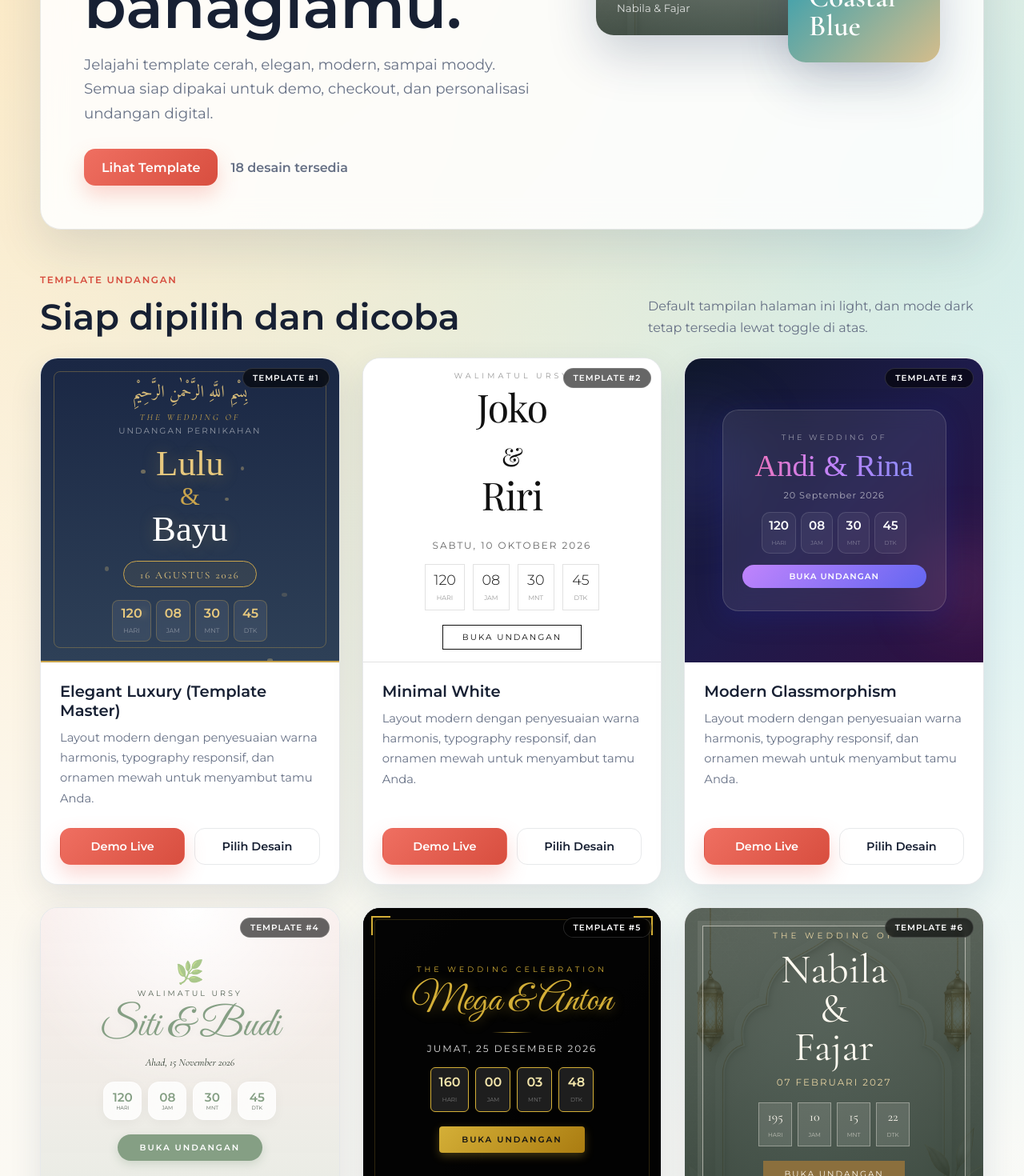
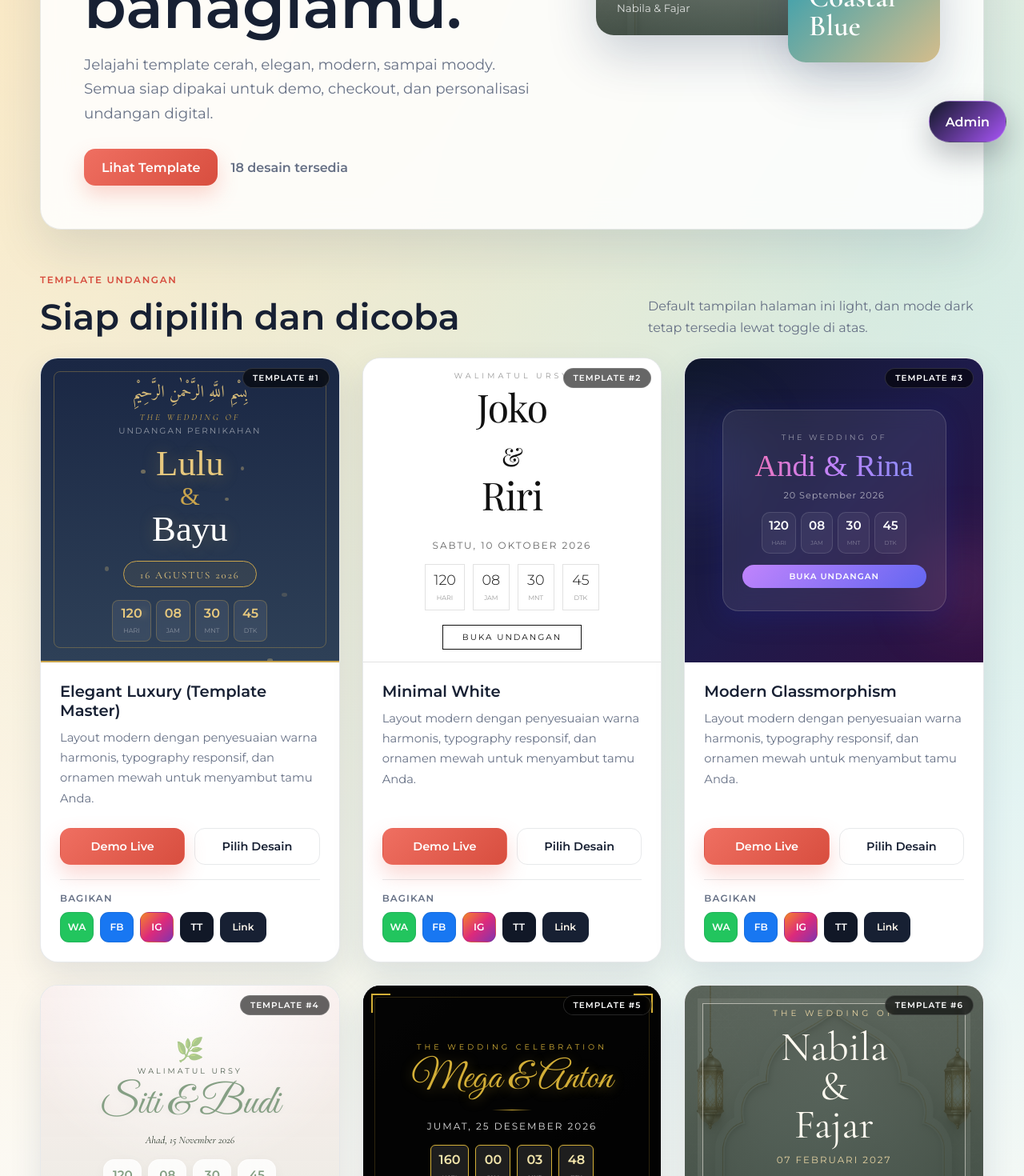
Before and after one commit to bayuwisnu92/undangan_universal, a React (Vite) app: page /templates in a window 1280 px wide. Shown: the part 600-2070 px from the top of the page at 80% size. Built offline with nearby package versions, Linux system fonts and the light colour scheme; a web font is replaced by a local one.

Commit message:
menambahkan tombol share dan floating button

```diff
--- a/src/index.css
+++ b/src/index.css
@@ -510,6 +510,78 @@ label {
   background: rgba(239, 111, 97, 0.08);
 }
 
+.catalog-share {
+  margin-top: 18px;
+  padding-top: 16px;
+  border-top: 1px solid var(--catalog-border);
+}
+
+.catalog-share > span {
+  display: block;
+  color: var(--catalog-muted);
+  font-size: 0.74rem;
+  font-weight: 800;
+  letter-spacing: 0.1em;
+  text-transform: uppercase;
+  margin-bottom: 10px;
+}
+
+.catalog-share-buttons {
+  display: flex;
+  flex-wrap: wrap;
+  gap: 8px;
+}
+
+.share-btn {
+  min-width: 42px;
+  min-height: 38px;
+  border: 1px solid var(--catalog-border);
+  border-radius: 11px;
+  color: #fff;
+  font-size: 0.76rem;
+  font-weight: 900;
+  cursor: pointer;
+  transition: transform 0.2s ease, filter 0.2s ease;
+}
+
+.share-btn:hover {
+  transform: translateY(-1px);
+  filter: brightness(1.06);
+}
+
+.share-wa { background: #22c55e; }
+.share-fb { background: #1877f2; }
+.share-ig { background: linear-gradient(135deg, #f58529, #dd2a7b, #8134af); }
+.share-tt { background: #111827; }
+.share-copy {
+  min-width: 58px;
+  background: var(--catalog-text);
+  color: var(--catalog-bg);
+}
+
+.admin-floating-button {
+  position: fixed;
+  right: 22px;
+  bottom: 22px;
+  z-index: 80;
+  min-height: 52px;
+  padding: 0 20px;
+  display: inline-flex;
+  align-items: center;
+  justify-content: center;
+  border-radius: 999px;
+  background: linear-gradient(135deg, #111827, #a855f7);
+  color: #fff;
+  text-decoration: none;
+  font-weight: 900;
+  box-shadow: 0 16px 36px rgba(17, 24, 39, 0.28);
+  border: 1px solid rgba(255,255,255,0.18);
+}
+
+.admin-floating-button:hover {
+  transform: translateY(-2px);
+}
+
 @media (max-width: 860px) {
   .catalog-shell {
     padding: 20px 14px 52px;
@@ -620,6 +692,13 @@ label {
     padding: 20px;
   }
 
+  .admin-floating-button {
+    right: 14px;
+    bottom: 14px;
+    min-height: 48px;
+    padding: 0 16px;
+  }
+
   .setup-page {
     padding: 22px 12px 34px;
   }
--- a/src/pages/TemplateCatalog.tsx
+++ b/src/pages/TemplateCatalog.tsx
@@ -6,6 +6,43 @@ export const TemplateCatalog: React.FC = () => {
   const navigate = useNavigate();
   const [theme, setTheme] = useState<'light' | 'dark'>('light');
   const isDark = theme === 'dark';
+
+  const getShareUrl = (demoSlug: string) => {
+    if (typeof window === 'undefined') {
+      return `/${demoSlug}`;
+    }
+
+    return `${window.location.origin}/${demoSlug}`;
+  };
+
+  const handleShare = async (platform: 'whatsapp' | 'facebook' | 'instagram' | 'tiktok' | 'copy', demoSlug: string, templateName: string) => {
+    const shareUrl = getShareUrl(demoSlug);
+    const text = `Cek template undangan digital "${templateName}" di Undangan Universal: ${shareUrl}`;
+
+    if (platform === 'whatsapp') {
+      window.open(`https://wa.me/?text=${encodeURIComponent(text)}`, '_blank', 'noopener,noreferrer');
+      return;
+    }
+
+    if (platform === 'facebook') {
+      window.open(`https://www.facebook.com/sharer/sharer.php?u=${encodeURIComponent(shareUrl)}`, '_blank', 'noopener,noreferrer');
+      return;
+    }
+
+    if (navigator.share && platform === 'copy') {
+      try {
+        await navigator.share({ title: templateName, text, url: shareUrl });
+        return;
+      } catch {
+        // Continue to copy fallback when the native share sheet is dismissed or unavailable.
+      }
+    }
+
+    await navigator.clipboard?.writeText(text);
+    alert(platform === 'instagram' || platform === 'tiktok'
+      ? 'Link template sudah disalin. Tempelkan di Instagram/TikTok untuk membagikan.'
+      : 'Link template sudah disalin.');
+  };
 
   const demoSlugs: Record<number, string> = {
     1: 'lulu-bayu',
@@ -493,12 +530,36 @@ export const TemplateCatalog: React.FC = () => {
                       Pilih Desain
                     </button>
                   </div>
+
+                  <div className="catalog-share">
+                    <span>Bagikan</span>
+                    <div className="catalog-share-buttons">
+                      <button type="button" className="share-btn share-wa" onClick={() => handleShare('whatsapp', demoSlug, template.name)} aria-label={`Bagikan ${template.name} ke WhatsApp`}>
+                        WA
+                      </button>
+                      <button type="button" className="share-btn share-fb" onClick={() => handleShare('facebook', demoSlug, template.name)} aria-label={`Bagikan ${template.name} ke Facebook`}>
+                        FB
+                      </button>
+                      <button type="button" className="share-btn share-ig" onClick={() => handleShare('instagram', demoSlug, template.name)} aria-label={`Salin link ${template.name} untuk Instagram`}>
+                        IG
+                      </button>
+                      <button type="button" className="share-btn share-tt" onClick={() => handleShare('tiktok', demoSlug, template.name)} aria-label={`Salin link ${template.name} untuk TikTok`}>
+                        TT
+                      </button>
+                      <button type="button" className="share-btn share-copy" onClick={() => handleShare('copy', demoSlug, template.name)} aria-label={`Salin atau bagikan link ${template.name}`}>
+                        Link
+                      </button>
+                    </div>
+                  </div>
                 </div>
               </div>
             );
           })}
         </div>
       </div>
+      <a href="/admin" className="admin-floating-button" aria-label="Buka halaman admin">
+        Admin
+      </a>
     </div>
   );
 };
```
